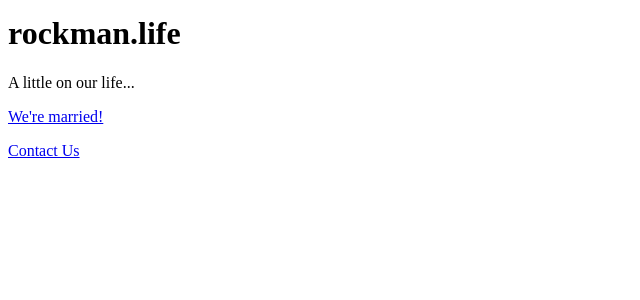
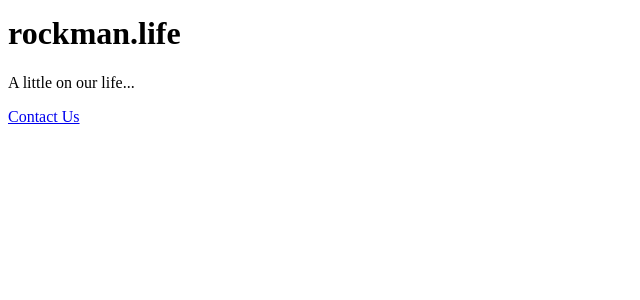
Before and after one commit to ehayne/rockman, a Django app: template src/rockman/base/templates/home.html in a window 1280 px wide. Shown: the part 175-475 px from the top of the page, without its empty margins (0-640 px from the left). Run offline with Django 3.2, Linux system fonts and the light colour scheme; the template is opened without the code that fills it, so the values that code supplies are empty; some libraries are stand-ins or nearby versions.

Commit message:
removed broken wedding site link

```diff
--- a/src/rockman/base/templates/home.html
+++ b/src/rockman/base/templates/home.html
@@ -5,7 +5,4 @@
         <p>
             A little on our life...
         </p>
-        <p>
-            <a class="btn btn-lg btn-primary" href="http://kyleandemily.com" role="button">We're married!</a>
-        </p>
 {% endblock %}
```
